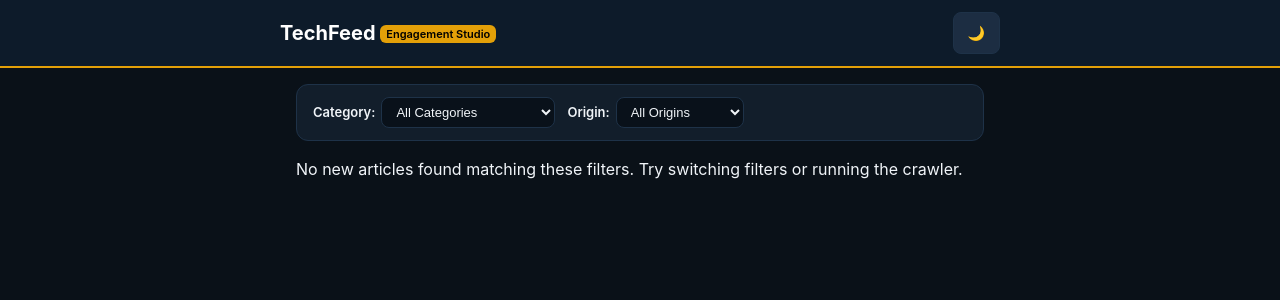
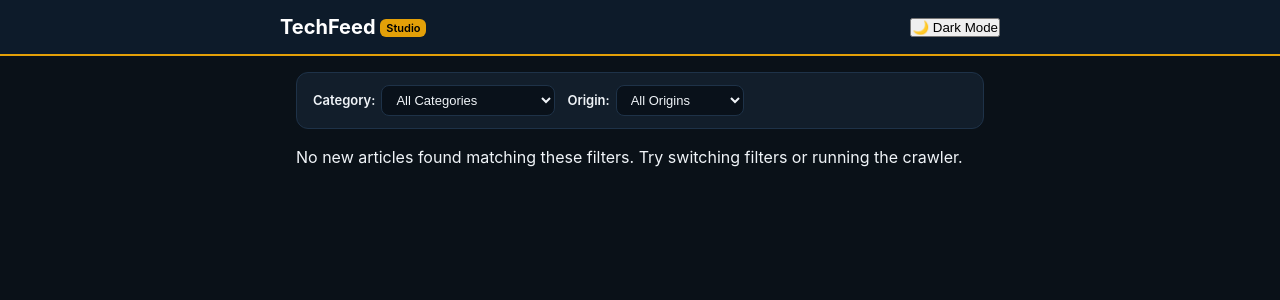
Before and after one commit to ositatochi/newsfeed, a Flask app: page / in a window 1280 px wide. Shown: the top 300 px of the page. Run offline with Flask 3, Linux system fonts and the light colour scheme; data that the repository does not hold is empty.

Commit message:
feat(ui): add persistent dark/light theme switch in topbar

```diff
--- a/templates/base.html
+++ b/templates/base.html
@@ -2,26 +2,29 @@
 <html lang="en" data-theme="dark">
 <head>
   <meta charset="utf-8">
-  <meta name="viewport" content="width=device-width, initial-scale=1.0, viewport-fit=cover">
-  <meta name="theme-color" content="#0d1b2a">
-  <title>{% block title %}TechFeed | Social Engagement Engine{% endblock %}</title>
-  <link rel="manifest" href="/manifest.json">
+  <meta name="viewport" content="width=device-width, initial-scale=1.0">
+  <title>TechFeed Studio</title>
   <link rel="stylesheet" href="{{ url_for('static', filename='style.css') }}">
 </head>
 <body>
   <header class="topbar">
     <div class="topbar-content">
-      <a href="/" class="brand">TechFeed <span class="badge">Engagement Studio</span></a>
-      <button id="themeToggle" class="btn theme-btn" onclick="toggleTheme()">🌙</button>
+      <a href="/" class="brand">TechFeed <span class="badge">Studio</span></a>
+      <button id="themeToggle" class="theme-toggle-btn" onclick="toggleTheme()" type="button">
+        <span id="themeIcon">🌙</span> <span id="themeLabel">Dark Mode</span>
+      </button>
     </div>
   </header>
+
   <main class="container">
     {% block content %}{% endblock %}
   </main>
+
   <script>
     function applyTheme(theme) {
       document.documentElement.setAttribute('data-theme', theme);
-      document.getElementById('themeToggle').innerText = theme === 'dark' ? '🌙' : '☀️';
+      document.getElementById('themeIcon').innerText = theme === 'dark' ? '🌙' : '☀️';
+      document.getElementById('themeLabel').innerText = theme === 'dark' ? 'Dark Mode' : 'Light Mode';
       localStorage.setItem('tf_theme', theme);
     }
 
```
